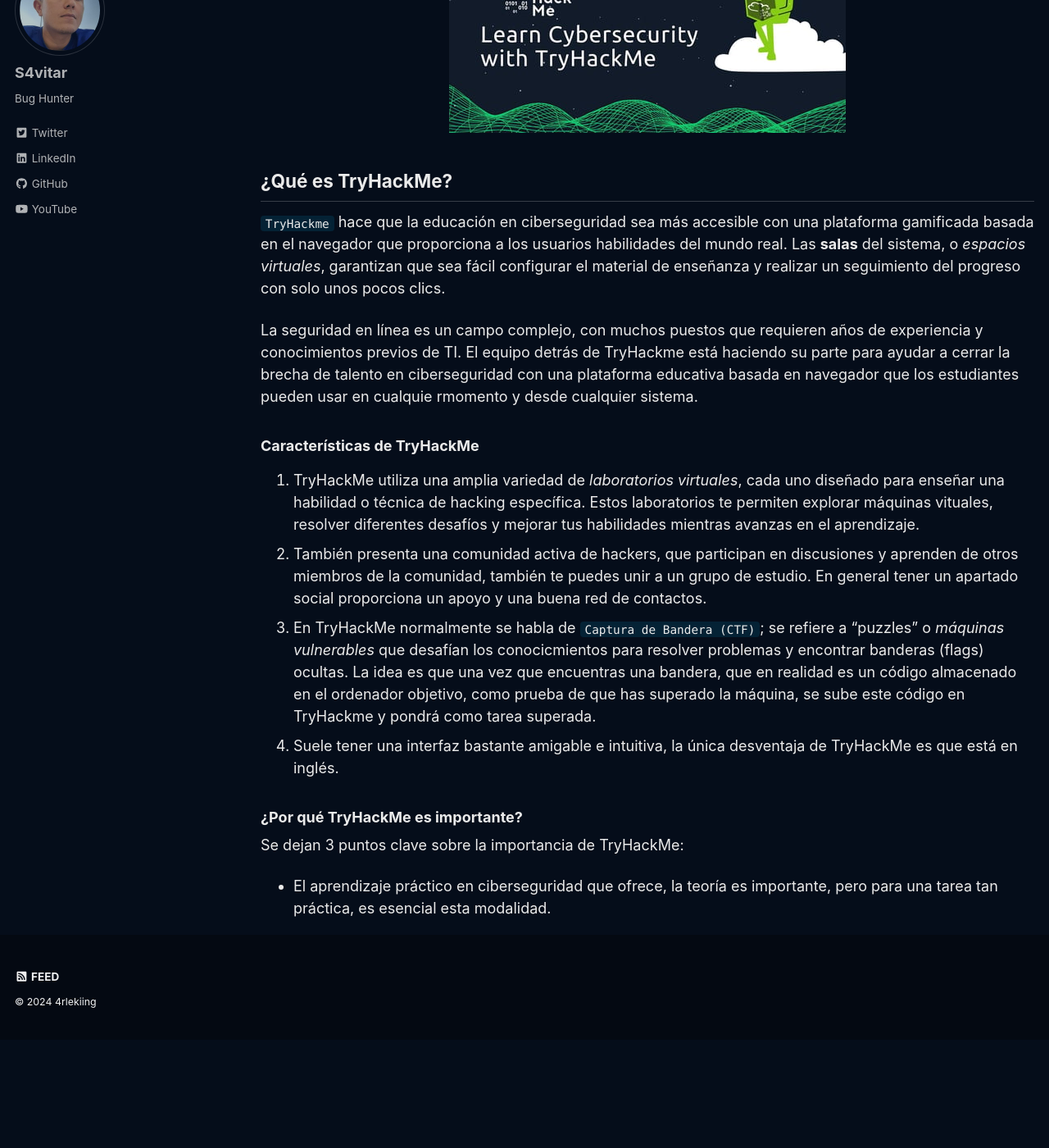
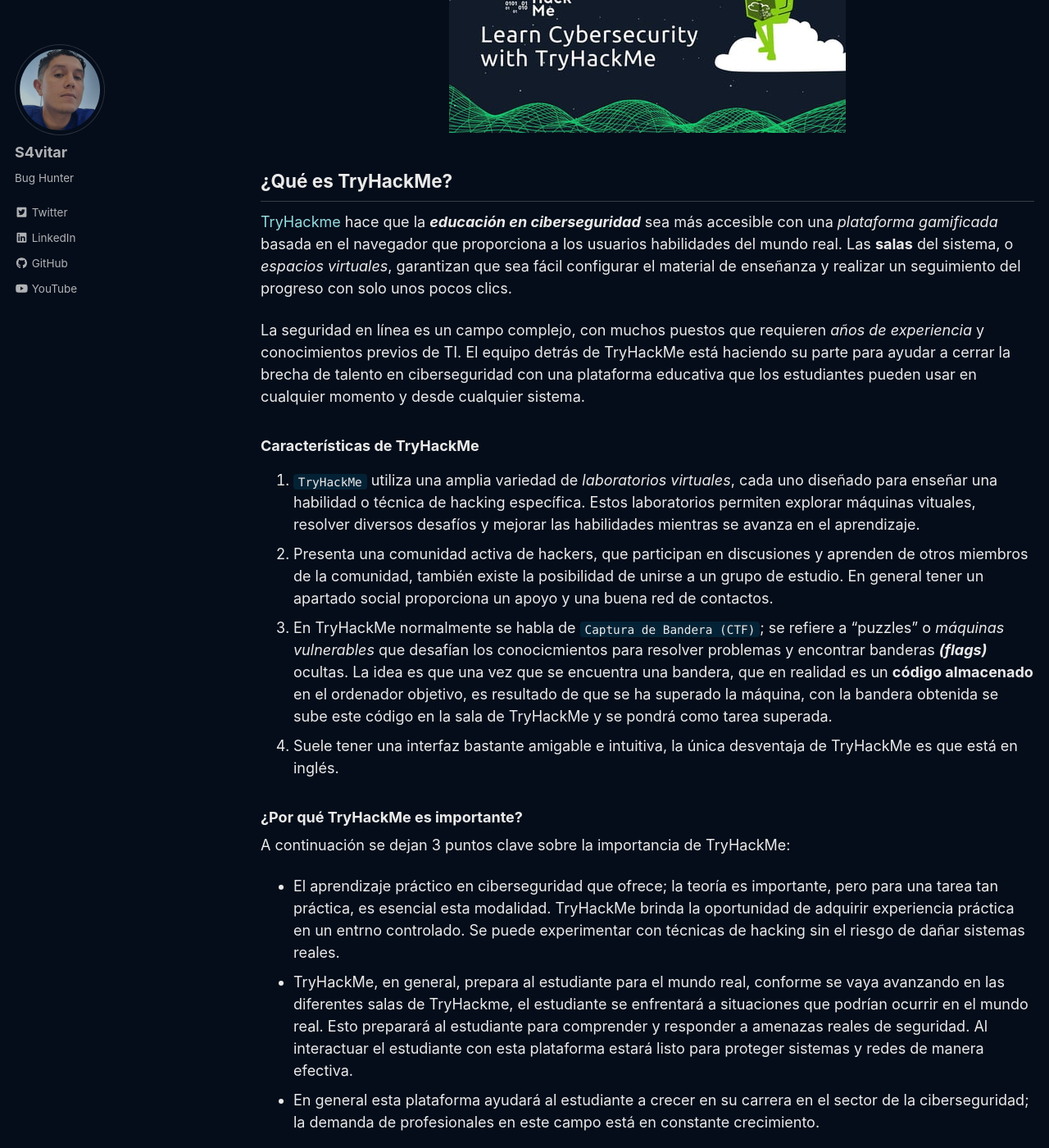
Before and after one commit to 4rleki-ing/4rleki-ing.github.io, a Jekyll site: the page built from _posts/2024-01-04-TryHackme.md, in a window 1280 px wide and 1400 px high, scrolled down 299 px. Shown: the whole window at 82% size. Built offline with Jekyll 4.4.1, drawn with Linux system fonts in a browser that asks for light colours; cached includes are drawn as plain includes; a script that is not in the unit is left out; before the commit the page ends 1566 px from its top, so only the background shows below that; some of the changed text lies outside the part shown.

Commit message:
Update 2024-01-04-TryHackme.md

```diff
--- a/_posts/2024-01-04-TryHackme.md
+++ b/_posts/2024-01-04-TryHackme.md
@@ -22,19 +22,28 @@
 
 ## ¿Qué es TryHackMe?
 
-`TryHackme` hace que la educación en ciberseguridad sea más accesible con una plataforma gamificada basada en el navegador que proporciona a los usuarios habilidades del mundo real. Las **salas** del sistema, o *espacios virtuales*, garantizan que sea fácil configurar el material de enseñanza y realizar un seguimiento del progreso con solo unos pocos clics.
+[TryHackme](https://tryhackme.com/) hace que la ***educación en ciberseguridad*** sea más accesible con una *plataforma gamificada* basada en el navegador que proporciona a los usuarios habilidades del mundo real. Las **salas** del sistema, o *espacios virtuales*, garantizan que sea fácil configurar el material de enseñanza y realizar un seguimiento del progreso con solo unos pocos clics.
 
-La seguridad en línea es un campo complejo, con muchos puestos que requieren años de experiencia y conocimientos previos de TI. El equipo detrás de TryHackme está haciendo su parte para ayudar a cerrar la brecha de talento en ciberseguridad con una plataforma educativa basada en navegador que los estudiantes pueden usar en cualquie rmomento y desde cualquier sistema.
+La seguridad en línea es un campo complejo, con muchos puestos que requieren *años de experiencia* y conocimientos previos de TI. El equipo detrás de TryHackMe está haciendo su parte para ayudar a cerrar la brecha de talento en ciberseguridad con una plataforma educativa que los estudiantes pueden usar en cualquier momento y desde cualquier sistema.
 
 ### Características de TryHackMe
 
-1. TryHackMe utiliza una amplia variedad de *laboratorios virtuales*, cada uno diseñado para enseñar una habilidad o técnica de hacking específica. Estos laboratorios te permiten explorar máquinas vituales, resolver diferentes desafíos y mejorar tus habilidades mientras avanzas en el aprendizaje.
-2. También presenta una comunidad activa de hackers, que participan en discusiones y aprenden de otros miembros de la comunidad, también te puedes unir a un grupo de estudio. En general tener un apartado social proporciona un apoyo y una buena red de contactos.
-3. En TryHackMe normalmente se habla de `Captura de Bandera (CTF)`; se refiere a "puzzles" o *máquinas vulnerables* que desafían los conocicmientos para resolver problemas y encontrar banderas (flags) ocultas. La idea es que una vez que encuentras una bandera, que en realidad es un código almacenado en el ordenador objetivo, como prueba de que has superado la máquina, se sube este código en TryHackme y pondrá como tarea superada.
+1. `TryHackMe` utiliza una amplia variedad de *laboratorios virtuales*, cada uno diseñado para enseñar una habilidad o técnica de hacking específica. Estos laboratorios permiten explorar máquinas vituales, resolver diversos desafíos y mejorar las habilidades mientras se avanza en el aprendizaje.
+2. Presenta una comunidad activa de hackers, que participan en discusiones y aprenden de otros miembros de la comunidad, también existe la posibilidad de unirse a un grupo de estudio. En general tener un apartado social proporciona un apoyo y una buena red de contactos.
+3. En TryHackMe normalmente se habla de `Captura de Bandera (CTF)`; se refiere a "puzzles" o *máquinas vulnerables* que desafían los conocicmientos para resolver problemas y encontrar banderas ***(flags)*** ocultas. La idea es que una vez que se encuentra una bandera, que en realidad es un **código almacenado** en el ordenador objetivo, es resultado de que se ha superado la máquina, con la bandera obtenida se sube este código en la sala de TryHackMe y se pondrá como tarea superada.
 4. Suele tener una interfaz bastante amigable e intuitiva, la única desventaja de TryHackMe es que está en inglés.
 
 ### ¿Por qué TryHackMe es importante?
 
-Se dejan 3 puntos clave sobre la importancia de TryHackMe:
+A continuación se dejan 3 puntos clave sobre la importancia de TryHackMe:
 
-- El aprendizaje práctico en ciberseguridad que ofrece, la teoría es importante, pero para una tarea tan práctica, es esencial esta modalidad.
+- El aprendizaje práctico en ciberseguridad que ofrece; la teoría es importante, pero para una tarea tan práctica, es esencial esta modalidad. TryHackMe brinda la oportunidad de adquirir experiencia práctica en un entrno controlado. Se puede experimentar con técnicas de hacking sin el riesgo de dañar sistemas reales.
+- TryHackMe, en general, prepara al estudiante para el mundo real, conforme se vaya avanzando en las diferentes salas de TryHackme, el estudiante se enfrentará a situaciones que podrían ocurrir en el mundo real. Esto preparará al estudiante para comprender y responder a amenazas reales de seguridad. Al interactuar el estudiante con esta plataforma estará listo para proteger sistemas y redes de manera efectiva.
+- En general esta plataforma ayudará al estudiante a crecer en su carrera en el sector de la ciberseguridad; la demanda de profesionales en este campo está en constante crecimiento.
+
+TryHackMe permite adquirir las habilidades necesarias para una carrera en este emocionante campo. Los conocimientosa que se obtengan aquí pueden abrir puertas en cualquier industria que tenga datos sensibles como en el *sector sanitario*, *bancos*, entre otros campos.
+
+### Conclusión
+TryHackMe es más que una plataforma de aprendizaje de ciberseguridad, es un portal a un mundo que se suele ver muy oscuro y misterioso. Es buena oportunidad para aprender hacking ético.
+
+A continuación se dejará el enlace al sitio dirigido especialmente en la descripción de cada una de las salas de [TryHackme](); espero lo disfrutes.
```
